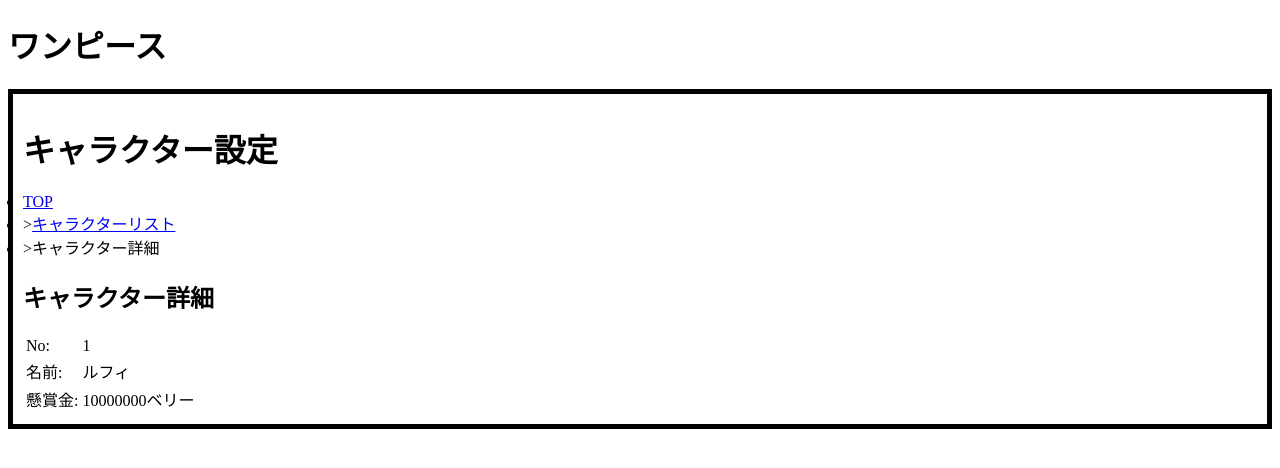
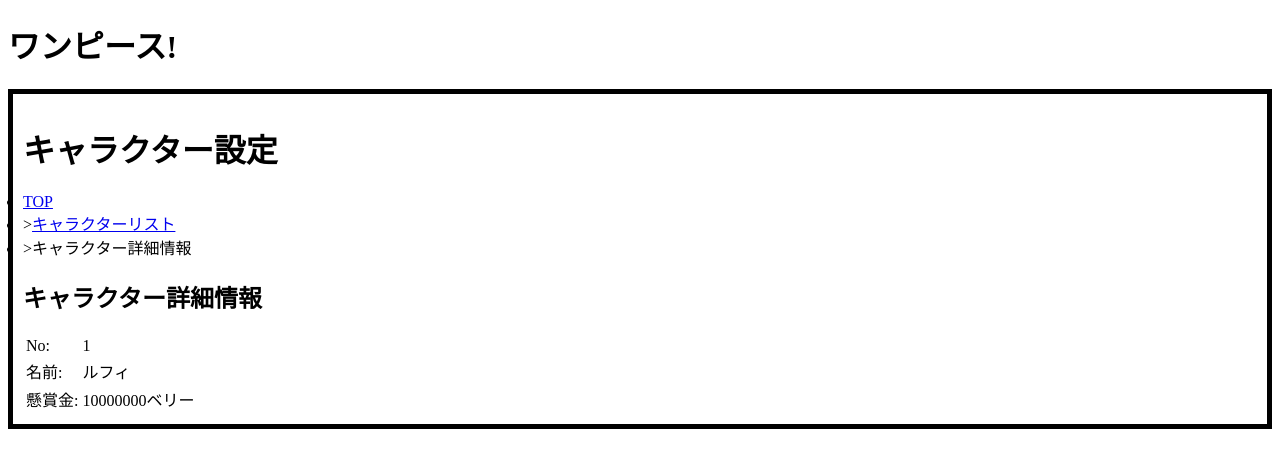
Before and after one commit to chihiro0108/nuxt-hands-on, a Nuxt app: page /character/characterDetail/1 in a window 1280 px wide. Shown: the top 468 px of the page. Built offline with nearby package versions, Linux system fonts and the light colour scheme.

Commit message:
3章終了

```diff
--- a/app.vue
+++ b/app.vue
@@ -1,15 +1,23 @@
 <template>
-  <header>
-    <h1>ワンピース</h1>
-  </header>
-  <main>
+  <NuxtLayout>
     <NuxtPage />
-  </main>
+  </NuxtLayout>
 </template>
 
 <script setup lang="ts">
 //型定義をインポートする時は　import type
 import type {Character} from "@/interfaces";
+
+const SITE_TITLE = "ワンピース";
+definePageMeta({
+    layout: "character",
+});
+
+useHead({
+    titleTemplate: (titleChunk: string | undefined): string => {
+        return titleChunk != undefined ? `${titleChunk} | ${SITE_TITLE}` : SITE_TITLE;
+    },
+});
 //キャラクターリストデータ
 useState<Map<number, Character>>(
   "characterList", //ステート名
--- /dev/null
+++ b/layouts/character.vue
@@ -0,0 +1,9 @@
+<template>
+    <header>
+      <h1>ワンピース!</h1>
+    </header>
+    <main>
+        <h1>キャラクター設定</h1>
+        <slot />
+    </main>
+</template>
--- /dev/null
+++ b/layouts/default.vue
@@ -0,0 +1,8 @@
+<template>
+    <header>
+      <h1>ワンピース!</h1>
+    </header>
+    <main>
+        <slot />
+    </main>
+</template>
--- a/pages/character/characterAdd.vue
+++ b/pages/character/characterAdd.vue
@@ -1,5 +1,15 @@
 <script setup lang="ts">
 import type { Character } from "@/interfaces";
+
+definePageMeta({
+    layout: "character",
+});
+
+const PAGE_TITLE = "キャラクター追加";
+useHead({
+    title: PAGE_TITLE,
+});
+
 const router = useRouter();
 
 //router.push() => 指定の場所へ
@@ -22,16 +32,15 @@
 </script>
 
 <template>
-    <h1>キャラクター設定</h1>
     <nav id="breadcrumbs">
         <ul>
             <li><NuxtLink v-bind:to="{name: 'index'}">TOP</NuxtLink></li>
             <li><NuxtLink v-bind:to="{name: 'character-characterList'}">キャラクターリスト</NuxtLink></li>
-            <li>キャラクター追加</li>
+            <li>{{ PAGE_TITLE }}</li>
         </ul>
     </nav>
     <section>
-        <h2>キャラクター追加</h2>
+        <h2>{{ PAGE_TITLE }}</h2>
         <p>
             情報を入力し、登録ボタンをクリックしてください。
         </p>
--- a/pages/character/characterDetail/[id].vue
+++ b/pages/character/characterDetail/[id].vue
@@ -1,5 +1,14 @@
 <script setup lang="ts">
 import type { Character } from "@/interfaces";
+
+definePageMeta({
+    layout: "character",
+});
+
+const PAGE_TITLE = "キャラクター詳細情報";
+useHead({
+    title: PAGE_TITLE,
+});
 
 const route = useRoute();
 const characterList = useState<Map<number, Character>>("characterList", () => new Map());
@@ -11,16 +20,15 @@
 </script>
 
 <template>
-    <h1>キャラクター設定</h1>
     <nav id="breadcrumbs">
         <ul>
             <li><NuxtLink v-bind:to="{name: 'index'}">TOP</NuxtLink></li>
             <li><NuxtLink v-bind:to="{name: 'character-characterList'}">キャラクターリスト</NuxtLink></li>
-            <li>キャラクター詳細</li>
+            <li>{{ PAGE_TITLE }}</li>
         </ul>
     </nav>
     <section>
-        <h2>キャラクター詳細</h2>
+        <h2>{{ PAGE_TITLE }}</h2>
         <table>
             <tbody>
                 <tr>
--- a/pages/character/characterList.vue
+++ b/pages/character/characterList.vue
@@ -1,19 +1,28 @@
 <script setup lang="ts">
 import type { Character } from "@/interfaces";
+
+definePageMeta({
+    layout: "character",
+});
+
+const PAGE_TITLE = "キャラクターリスト";
+useHead({
+    title: PAGE_TITLE,
+});
+
 const characterList = useState<Map<number, Character>>("characterList", () => new Map());
 </script>
 
 <template>
-    <h1>キャラクター設定</h1>
     <nav id="breadcrumbs">
         <ul>
             <li><NuxtLink v-bind:to="{name: 'index'}">TOP</NuxtLink></li>
-            <li>キャラクター設定</li>
+            <li>{{ PAGE_TITLE }}</li>
         </ul>
     </nav>
     <section>
       <ul>
-        <h2>キャラクターリスト</h2>
+        <h2>{{ PAGE_TITLE }}</h2>
         <p>
           追加は<NuxtLink v-bind:to="{name: 'character-characterAdd'}">こちら</NuxtLink>から
         </p>
```
